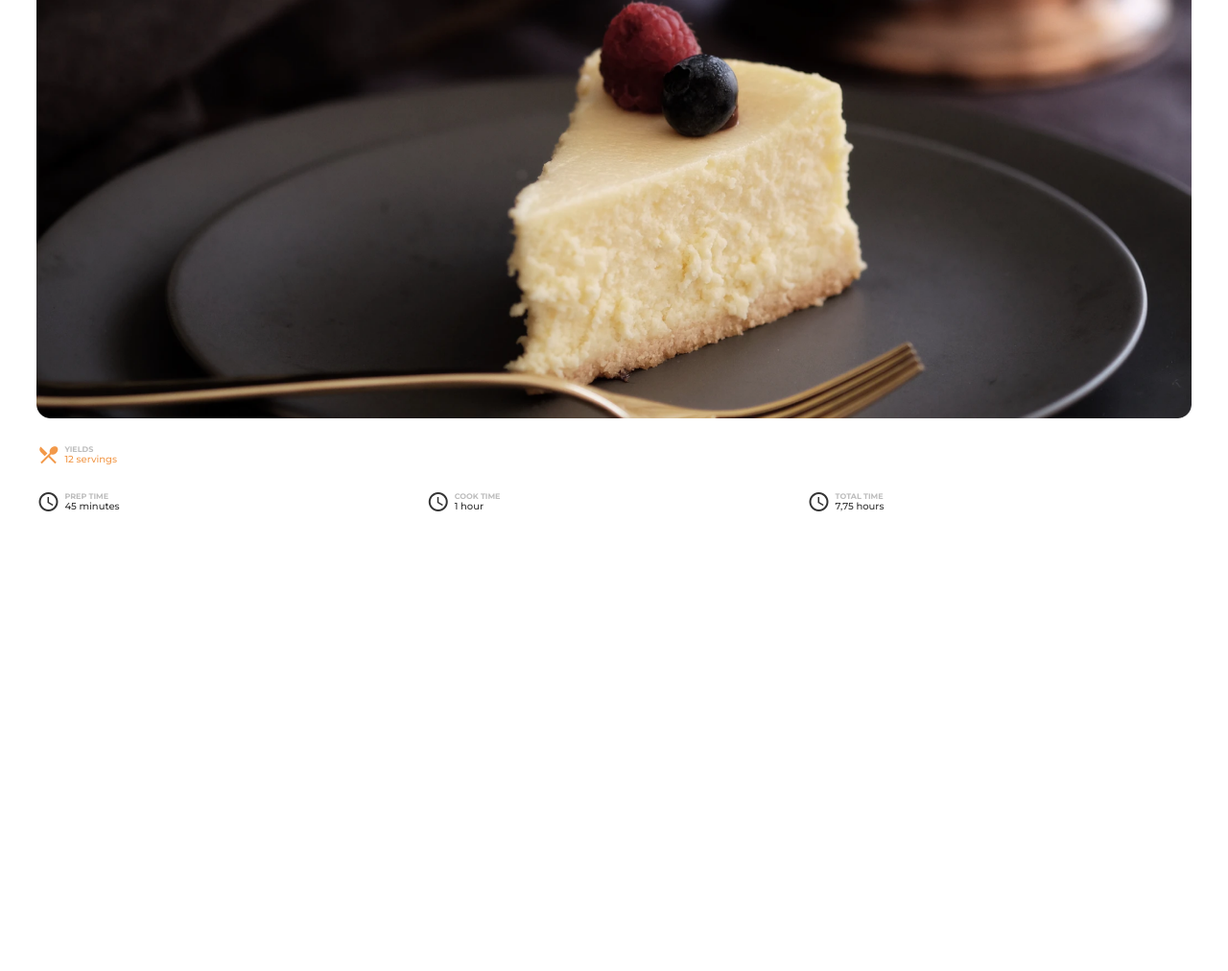
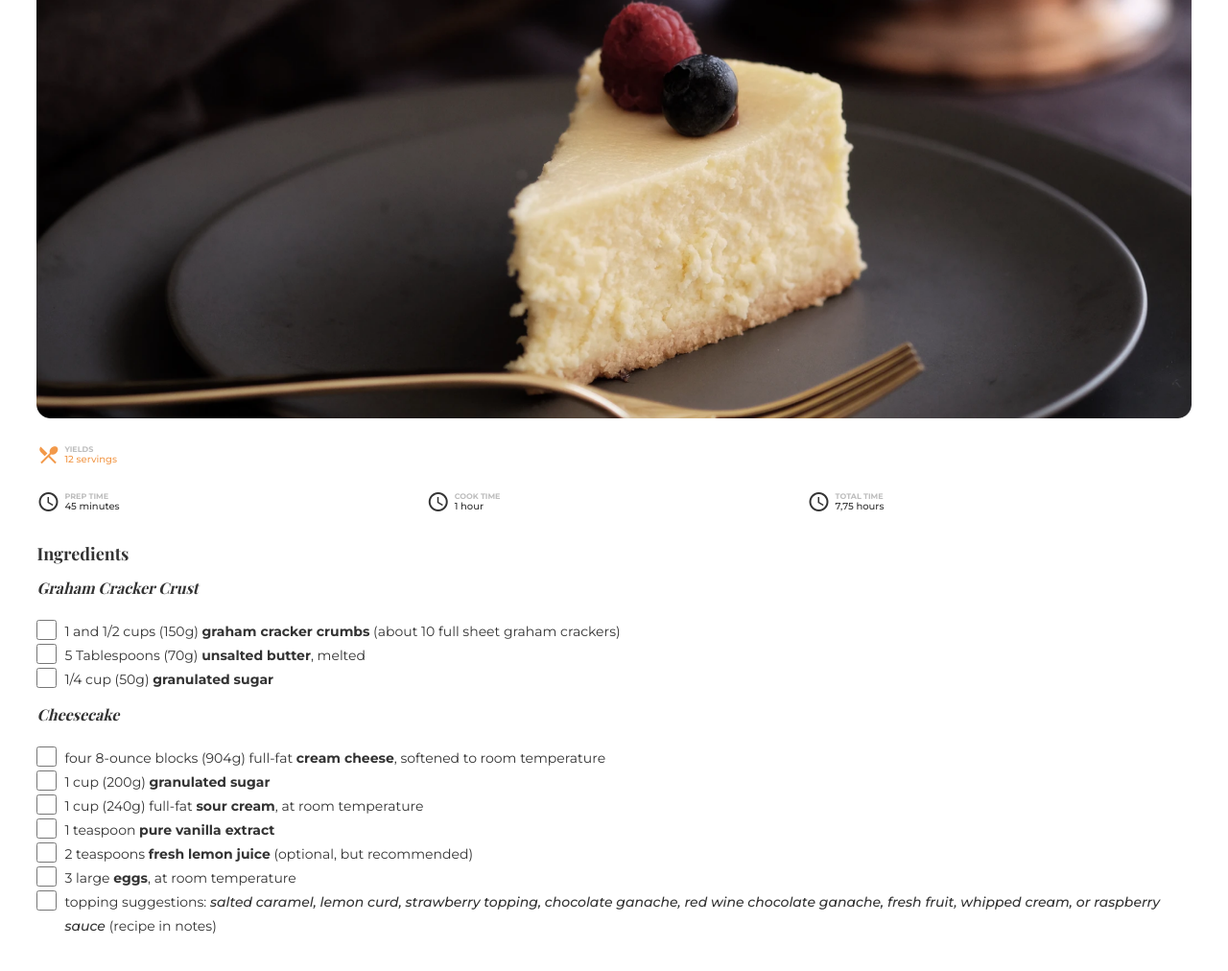
Before and after one commit to sebastoico/devChallenges_Recipe-page, a plain HTML site: page index.html in a window 1280 px wide. Shown: the part 278-1290 px from the top of the page at 96% size. Before the commit the page ends 845 px from the top, so only its background shows below. Drawn offline with nearby package versions, Linux system fonts and the light colour scheme; a web font is replaced by a local one.

Commit message:
Lista de ingredientes

```diff
--- a/index.html
+++ b/index.html
@@ -41,7 +41,9 @@
         <figure class="main__img">
           <img src="assets/imgs/photo1.png" alt="recipe" />
         </figure>
-        <div class="main__data">
+      </section>
+      <section class="recipe">
+        <div class="recipe__data">
           <div>
             <div class="data data--yields">
               <span class="material-icons-outlined">restaurant_menu </span>
@@ -76,6 +78,82 @@
             <div></div>
           </div>
         </div>
+        <section class="recipe__description">
+          <section class="recipe__ingredients">
+            <h2>Ingredients</h2>
+            <div>
+              <h3>Graham Cracker Crust</h3>
+              <ul>
+                <li>
+                  <input type="checkbox" />
+                  <label>
+                    1 and 1/2 cups (150g) <b>graham cracker crumbs</b> (about 10
+                    full sheet graham crackers)
+                  </label>
+                </li>
+                <li>
+                  <input type="checkbox" />
+                  <label>
+                    5 Tablespoons (70g) <b>unsalted butter</b>, melted
+                  </label>
+                </li>
+                <li>
+                  <input type="checkbox" />
+                  <label>1/4 cup (50g) <b>granulated sugar</b></label>
+                </li>
+              </ul>
+            </div>
+            <div>
+              <h3>Cheesecake</h3>
+              <ul>
+                <li>
+                  <input type="checkbox" />
+                  <label>
+                    four 8-ounce blocks (904g) full-fat <b>cream cheese</b>,
+                    softened to room temperature
+                  </label>
+                </li>
+                <li>
+                  <input type="checkbox" />
+                  <label>1 cup (200g) <b>granulated sugar</b></label>
+                </li>
+                <li>
+                  <input type="checkbox" />
+                  <label>
+                    1 cup (240g) full-fat <b>sour cream</b>, at room temperature
+                  </label>
+                </li>
+                <li>
+                  <input type="checkbox" />
+                  <label>1 teaspoon <b>pure vanilla extract</b></label>
+                </li>
+                <li>
+                  <input type="checkbox" />
+                  <label>
+                    2 teaspoons <b>fresh lemon juice</b> (optional, but
+                    recommended)
+                  </label>
+                </li>
+                <li>
+                  <input type="checkbox" />
+                  <label>3 large <b>eggs</b>, at room temperature</label>
+                </li>
+                <li>
+                  <input type="checkbox" />
+                  <label>
+                    topping suggestions:
+                    <span
+                      >salted caramel, lemon curd, strawberry topping, chocolate
+                      ganache, red wine chocolate ganache, fresh fruit, whipped
+                      cream, or raspberry sauce
+                    </span>
+                    (recipe in notes)
+                  </label>
+                </li>
+              </ul>
+            </div>
+          </section>
+        </section>
       </section>
     </main>
   </body>
--- a/styles.css
+++ b/styles.css
@@ -4,6 +4,7 @@
 html {
   font-size: 62.5%;
   font-family: "Montserrat", sans-serif;
+  min-width: 375px;
 }
 body {
   padding: 32px 3%;
@@ -40,7 +41,14 @@ body {
   margin: 12px 0;
   width: 100%;
 }
-.main__data {
+
+.recipe {
+  margin: 12px 0;
+  display: flex;
+  flex-direction: column;
+  gap: 30px;
+}
+.recipe__data {
   display: flex;
   flex-direction: column;
   gap: 25px;
@@ -69,3 +77,48 @@ body {
   display: flex;
   justify-content: space-between;
 }
+.recipe__ingredients {
+  display: flex;
+  flex-direction: column;
+  gap: 13px;
+
+  color: #333333;
+}
+.recipe__ingredients h2 {
+  font-family: "Playfair Display";
+  font-size: 1.8rem;
+  font-weight: 700;
+  line-height: 2.4rem;
+}
+.recipe__ingredients h3 {
+  font-family: "Playfair Display";
+  font-style: italic;
+  font-size: 1.6rem;
+  font-weight: 400;
+  line-height: 2.1rem;
+}
+.recipe__ingredients ul {
+  padding: 0;
+  margin-top: 23px;
+}
+.recipe__ingredients li {
+  list-style: none;
+  display: flex;
+  align-items: flex-start;
+  gap: 8px;
+}
+.recipe__ingredients input {
+  min-width: 21px;
+  min-height: 21px;
+  border: 1px solid #828282;
+  border-radius: 4px;
+}
+.recipe__ingredients label {
+  font-size: 1.4rem;
+  font-weight: 400;
+  line-height: 2.5rem;
+}
+.recipe__ingredients span {
+  font-style: italic;
+  font-weight: 500;
+}
```
